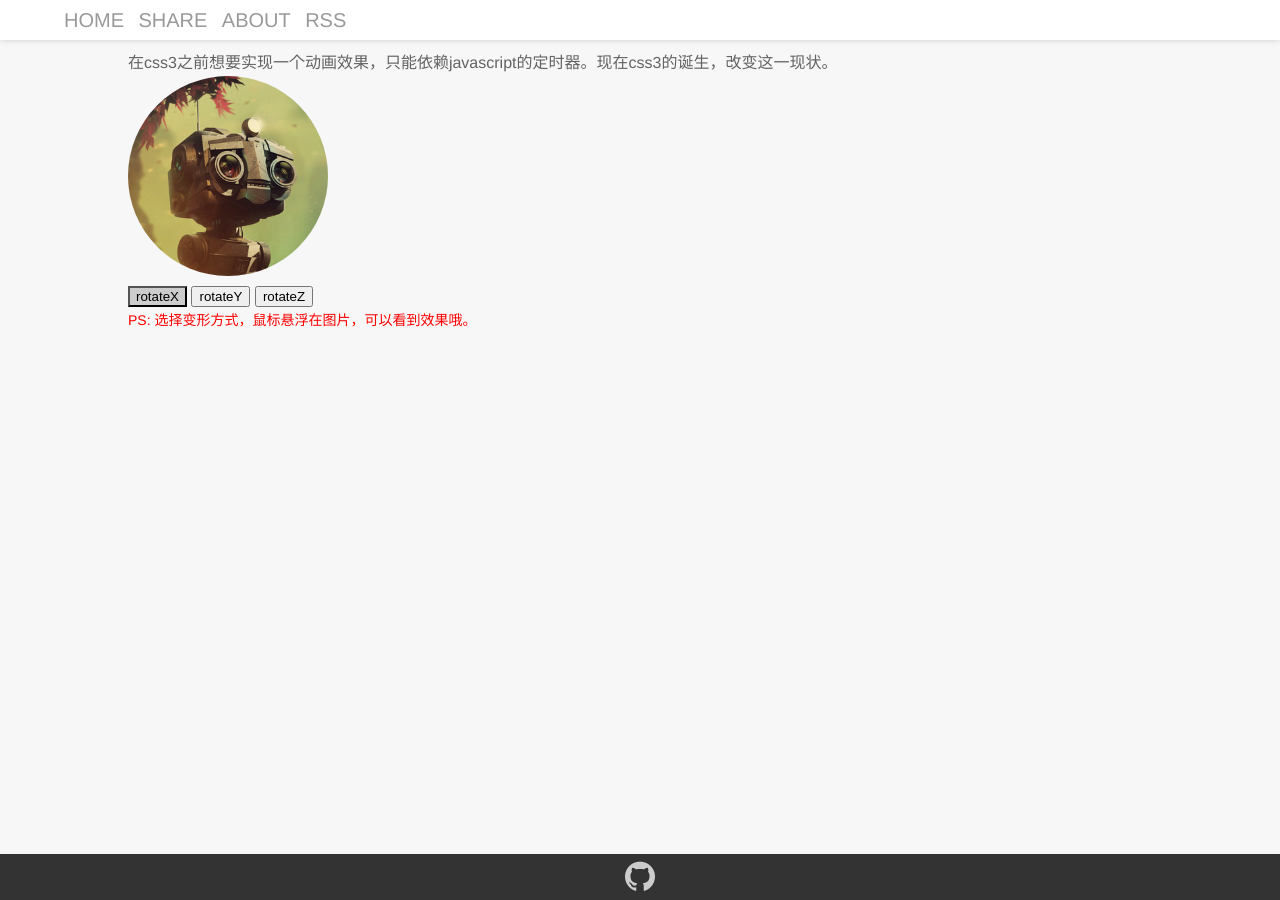
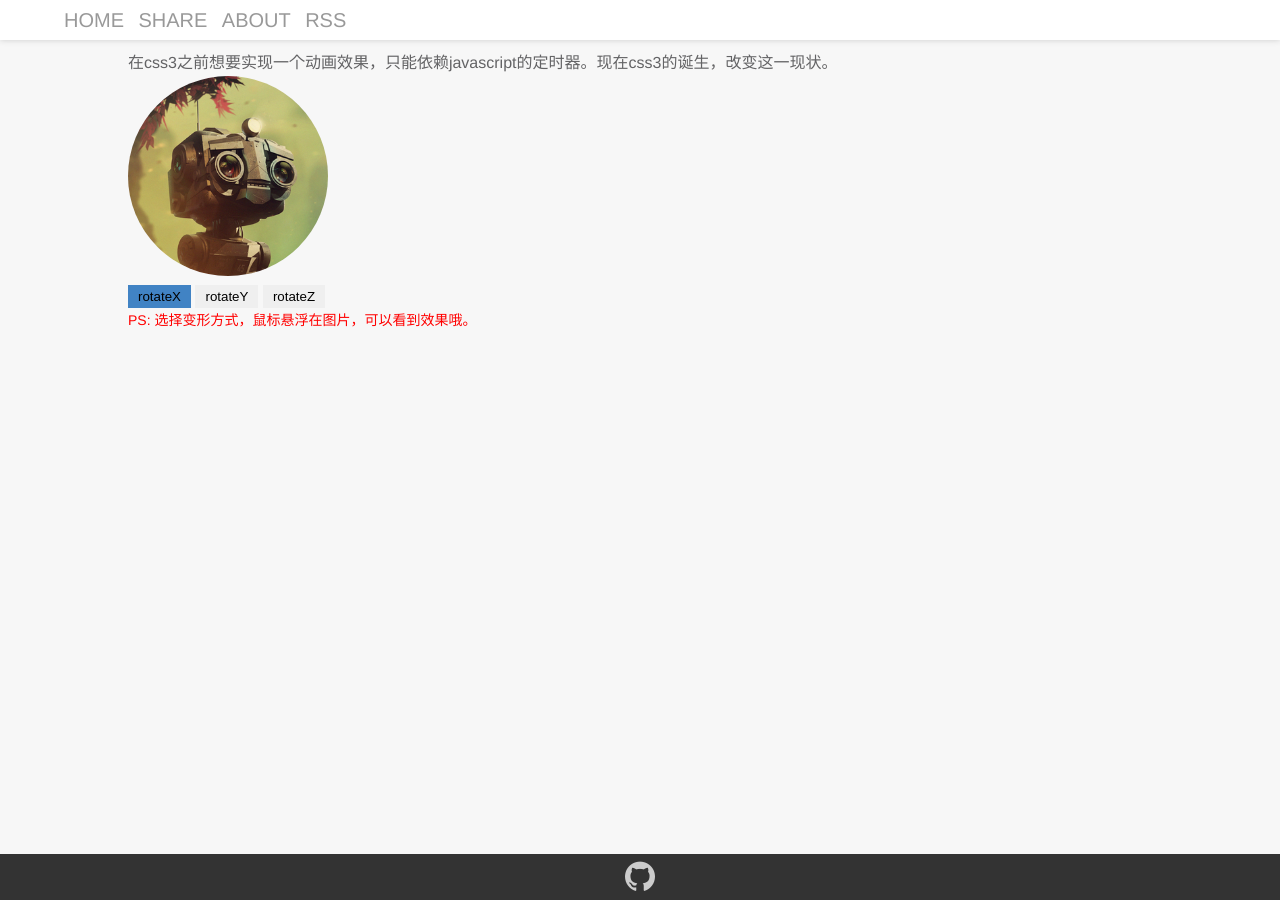
Before and after one commit to gxiaobang/blog, a Jekyll site: the page built from _posts/2014-10-11-transition.html, in a window 1280 px wide. Built offline with Jekyll 4.4.1, drawn with Linux system fonts in a browser that asks for light colours.

Commit message:
modified

```diff
--- a/_layouts/default.html
+++ b/_layouts/default.html
@@ -24,5 +24,20 @@
 	<div id="totop" style="display: none">
 		<a href="javascript:void(0);" title="返回顶部"></a>
 	</div>
+	<div class="overlay">
+		<div class="dialog">
+			<header class="dialog-header clearfix">
+				<h3>信息</h3>
+				<button class="dialog-close">x</button>
+			</header>
+			<div class="dialog-content">
+				<div class="dialog-info">正在加载……</div>
+				<div class="dialog-btns">
+					<button>确定</button>
+					<!-- <button>取消</button> -->
+				</div>
+			</div>
+		</div>
+	</div>
 </body>
 </html>
--- a/_posts/2014-09-29-class_extends.html
+++ b/_posts/2014-09-29-class_extends.html
@@ -9,7 +9,7 @@ title: 那些年我们用过的JavaScript类与继承
 
 <!-- 摘要 -->
 <p>
-	可以说JavaScript的面对对象并不明显，说过其它语言的人都知道，定义一个类是有一个关键字class或其它的，但是JavaScript用的是构造函数，说白了她所谓的类就内部有定义方法的函数。
+	可以说JavaScript的面对对象并不明显，用过其它语言的人就知道，定义一个类是有一个关键字class或其它的，但是JavaScript用的是构造函数，说白了所谓的类就内部有定义方法的函数。
 </p>
 <pre>
 	<code>
--- a/_posts/2014-10-11-transition.html
+++ b/_posts/2014-10-11-transition.html
@@ -35,8 +35,15 @@ title: 用transition实现的动画
 .rotateZ:hover {
 	transform: rotateZ(180deg);
 }
+.btns button {
+	padding: 4px 10px;
+	border: none;
+	outline: none;
+	/*background: #ccc;*/
+	cursor: pointer;
+}
 .btns button.selected {
-	background: #ccc;
+	background: #4183C4;
 }
 .note {
 	font-size: 14px;
--- /dev/null
+++ b/_posts/2014-11-06-dialog.html
@@ -0,0 +1,4 @@
+---
+layout: default
+title: 模拟弹窗
+---
--- a/assets/css/main.css
+++ b/assets/css/main.css
@@ -23,6 +23,10 @@ a:active,a:visited {
 }
 
 /* 自定义 */
+/*html,body {
+	width: 100%;
+	height: 100%;
+}*/
 body {
 	color: #636365;
 	background: #F7F7F7;
@@ -209,6 +213,74 @@ pre code {
 }
 /* end 清除浮动 */
 
+/* overlay */
+.overlay {
+	position: fixed;
+	left: 0;
+	top: 0;
+	width: 100%;
+	height: 100%;
+	background: rgba(0,0,0,.6);
+	z-index: 100;
+
+	display: none;
+}
+.dialog {
+	position: absolute;
+	left: 0;
+	top: 0;
+	right: 0;
+	bottom: 0;
+	margin: auto;
+	width: 300px;
+	height: 150px;
+	background: #fff;
+	border-radius: 4px;
+	/*box-shadow: 0 0 10px rgba(0, 0, 0, 0.4);*/
+}
+.dialog .dialog-header {
+	height: 30px;
+	line-height: 30px;
+	border-bottom: 1px solid #ccc;
+}
+.dialog .dialog-header h3 {
+	float: left;
+	text-indent: .5em;
+	font-size: 16px;
+}
+.dialog .dialog-close {
+	float: right;
+	border: none;
+	outline: none;
+	background: none;
+	font-size: 20px;
+	font-weight: bold;
+	color: #aaa;
+	cursor: pointer;
+	transition: all .2s;
+}
+.dialog .dialog-close:hover {
+	color: #1FAEFF;
+}
+.dialog .dialog-content {
+
+}
+.dialog .dialog-info {
+	margin: 20px;
+	margin-bottom: 70px;
+	max-height: 90px;
+	overflow-y: auto;
+}
+.dialog .dialog-btns {
+	position: absolute;
+	bottom: 12px;
+	right: 12px;
+}
+.dialog .dialog-btns button {
+	padding: 4px 10px;
+}
+/* end overlay */
+
 /* 响应式 */
 /*@media (max-width: 380px) {
 	#header .header-menu li {
```
